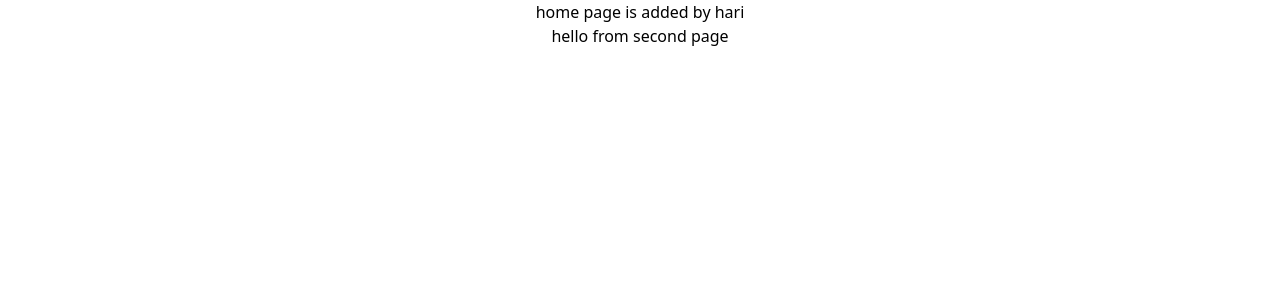
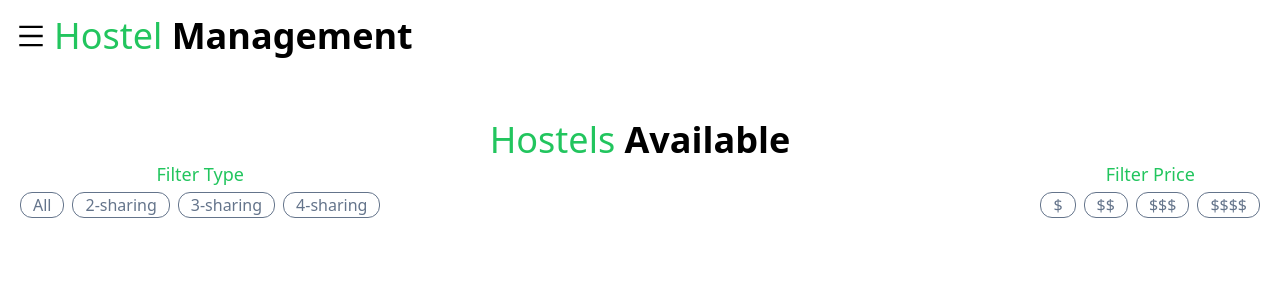
Before and after one commit to sashwathan/hostel-management, a React (Create React App) app in the folder frontend/: page /secondpage in a window 1280 px wide. Shown: the top 300 px of the page. Built offline with nearby package versions, Linux system fonts and the light colour scheme.

Commit message:
navbar and menu

```diff
--- a/frontend/package.json
+++ b/frontend/package.json
@@ -8,6 +8,8 @@
     "@testing-library/user-event": "^13.5.0",
     "react": "^18.3.1",
     "react-dom": "^18.3.1",
+    "react-icons": "^5.3.0",
+    "react-router-dom": "^6.26.1",
     "react-scripts": "5.0.1",
     "web-vitals": "^2.1.4"
   },
--- a/frontend/src/App.js
+++ b/frontend/src/App.js
@@ -2,12 +2,27 @@
 import Homepage from './components/Homepage';
 import './App.css';
 import Secondpage from './components/Secondpage';
+import Navbar from './components/Navbar';
+import { BrowserRouter as Router, Routes, Route } from 'react-router-dom';
+
 
 function App() {
+  const routes =(
+    <Router>
+      <Routes>
+        <Route path='/' exact element={<Homepage />}/>
+        <Route path='/secondpage' exact element={<Secondpage />}/>
+      </Routes>
+       </Router>
+  );
   return (
     <div className="App">
+      <div>
+      {routes}
+    </div>
+      {/* <Navbar/>
      <Homepage />
-     <Secondpage/>
+     <Secondpage/> */}
     </div>
   );
 }
--- /dev/null
+++ b/frontend/src/components/Navbar.js
@@ -0,0 +1,42 @@
+import React, { useState } from 'react'
+import { AiOutlineArrowUp, AiOutlineClose, AiOutlineHeart, AiOutlineMenu, AiOutlineQuestion, AiOutlineSearch, AiOutlineShoppingCart, AiOutlineStar, AiOutlineTruck, AiOutlineUserAdd, AiOutlineWallet } from 'react-icons/ai'
+import { FaHouseChimneyUser, FaBowlFood, FaWallet, FaStar } from "react-icons/fa6";
+import { useNavigate } from 'react-router-dom';
+
+
+const Navbar = () => {
+    const [nav, setNav] = useState(false);
+    const navigate = useNavigate();
+
+  return (
+    <div className='max-w-[1640px] mx-auto flex justify-between items-center p-4'>
+        <div className='flex items-center'>
+         <div className='cursor-pointer' onClick={()=> setNav(!nav)}>
+            <AiOutlineMenu size={30}/>
+            </div>
+         <h1 className='text-xl sm:text-3xl lg:text-4xl px-2 text-green-500'>Hostel<span className='font-bold text-black'> Management</span></h1>
+
+       </div>
+
+
+
+       {nav ? <div className='bg-black/80 fixed w-full h-screen z-10 top-0 left-0'></div> : ''}
+
+
+       <div  className={nav ? 'bg-white fixed w-[300px] duration-300 h-screen z-10 top-0 left-0' : 'bg-white fixed w-[300px] duration-300 h-screen z-10 top-0 left-[-100%]'}>
+        <AiOutlineClose onClick={()=> setNav(!nav)} size={25} className='absolute right-4 top-4 cursor-pointer duration-300 text-slate-400 hover:text-black'/>
+        <ul>
+            <li className='text-xl py-4 flex ml-4 cursor-pointer'><FaHouseChimneyUser size={25} onClick={()=>{navigate("/secondpage")}} className='mr-4 '/> Our Hostels</li>
+            <li className='text-xl py-4 flex ml-4 cursor-pointer'><FaBowlFood  size={25} className='mr-4 '/>Food</li>
+            <li className='text-xl py-4 flex ml-4 cursor-pointer'><FaWallet  size={25} className='mr-4 '/> Payments</li>
+            <li className='text-xl py-4 flex ml-4 cursor-pointer'><FaStar size={25} className='mr-4 '/> Attendance</li>
+            <li className='text-xl py-4 flex ml-4 cursor-pointer'><AiOutlineQuestion size={25} className='mr-4 '/> Contact us</li>
+            <li className='text-xl py-4 flex ml-4 cursor-pointer'><AiOutlineArrowUp size={25} className='mr-4 '/> Updates</li>
+        </ul>
+       </div>
+
+    </div>
+  )
+}
+
+export default Navbar
--- a/frontend/src/components/Secondpage.js
+++ b/frontend/src/components/Secondpage.js
@@ -1,10 +1,74 @@
 import React from 'react'
+import Navbar from './Navbar';
+
 
 const Secondpage = () => {
   return (
-    <div>
-        hello from second page
-    </div>
+    <><Navbar/>
+    <div className='max-w-[1640px] m-auto px-4 py-12'>
+      <h1 className='text-green-500  text-4xl text-center'>
+      Hostels <span className='text-black font-bold'>Available</span>
+      </h1>
+
+      {/* Filter Row */}
+      <div className='flex flex-col lg:flex-row justify-between'>
+        {/* Fliter Type */}
+        <div>
+          <p className=' text-lg text-green-500'>Filter Type</p>
+          <div className='flex justfiy-between flex-wrap'>
+            <button
+              className='m-1 px-3 text-slate-500 border-slate-500 border-[1.5px] hover:border-green-500 rounded-xl duration-150'
+              >
+              All
+            </button>
+            <button
+              className='m-1 px-3 text-slate-500 border-slate-500 border-[1.5px] hover:border-green-500 rounded-xl duration-150'
+              >
+              2-sharing
+            </button>
+            <button
+              className='m-1 px-3 text-slate-500 border-slate-500 border-[1.5px] hover:border-green-500 rounded-xl duration-150'
+              >
+              3-sharing
+            </button>
+            <button
+              className='m-1 px-3 text-slate-500 border-slate-500 border-[1.5px] hover:border-green-500 rounded-xl duration-150'
+              >
+              4-sharing
+            </button>
+
+          </div>
+        </div>
+
+        {/* Filter Price */}
+        <div>
+          <p className='text-lg text-green-500'>Filter Price</p>
+          <div className='flex justify-between max-w-[390px] w-full'>
+            <button
+              className='m-1 px-3 text-slate-500 border-slate-500 border-[1.5px] hover:border-green-500 rounded-xl duration-150'
+              >
+              $
+            </button>
+            <button
+              className='m-1 px-3 text-slate-500 border-slate-500 border-[1.5px] hover:border-green-500 rounded-xl duration-150'
+              >
+              $$
+            </button>
+            <button
+              className='m-1 px-3 text-slate-500 border-slate-500 border-[1.5px] hover:border-green-500 rounded-xl duration-150'
+              >
+              $$$
+            </button>
+            <button
+              className='m-1 px-3 text-slate-500 border-slate-500 border-[1.5px] hover:border-green-500 rounded-xl duration-150'
+              >
+              $$$$
+            </button>
+          </div>
+        </div>
+      </div>
+      </div>
+      </>
   )
 }
 
```
Also changed, not shown: 1 other file (tests, documents, lock files or other folders).
